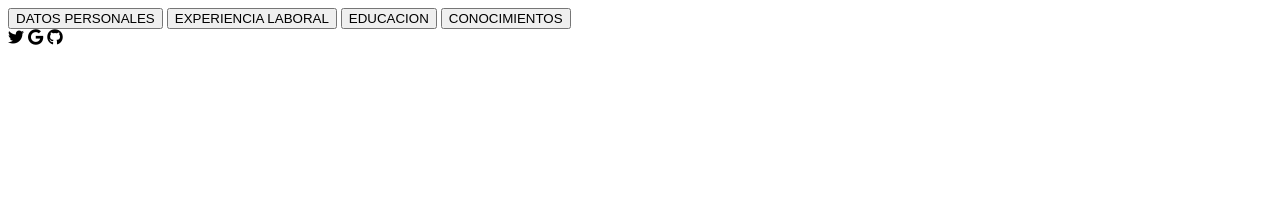
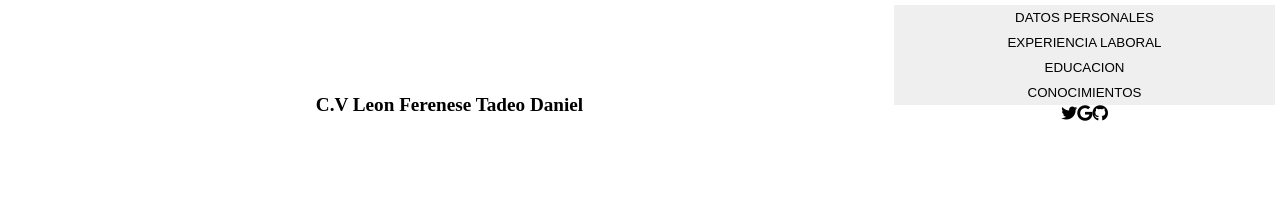
Before and after one commit to TadeoLeonFerenese/Tarea-CV, a plain HTML site: page public/index.html in a window 1280 px wide. Drawn offline with Linux system fonts and the light colour scheme.

Commit message:
le falta bocha

```diff
--- a/public/index.html
+++ b/public/index.html
@@ -14,12 +14,15 @@
   </head>
   <body>
     <header class="container">
-
+      <section class="sectionHeader">
+        <img class="imgheader" src="" alt="">
+        <h1 class="h1header">C.V Leon Ferenese Tadeo Daniel</h1>
+      </section>
       <nav class="navbar">
-        <button>DATOS PERSONALES</button>
-        <button>EXPERIENCIA LABORAL</button>
-        <button>EDUCACION</button>
-        <button>CONOCIMIENTOS</button>
+        <button class="buttonNav">DATOS PERSONALES</button>
+        <button class="buttonNav">EXPERIENCIA LABORAL</button>
+        <button class="buttonNav">EDUCACION</button>
+        <button class="buttonNav">CONOCIMIENTOS</button>
         <section class="sectionNav">
           <i class="gg-facebook"></i>
           <i class="fab fa-twitter"></i>
@@ -27,7 +30,6 @@
           <i class="fab fa-github"></i>
         </section>
       </nav>
-      <div class="div-nav"></div>
     </header>
   </body>
 </html>
--- a/public/styles.css
+++ b/public/styles.css
@@ -1,4 +1,56 @@
-h1 {
-  color: blue;
-  font-family: Cambria, Cochin, Georgia, Times, "Times New Roman", serif;
+* {
+  box-sizing: border-box;
+  margin: 0;
+  padding: 0;
 }
+
+:root {
+  --color-red:red;
+  --color-blue:blue;
+  --color-yellow:yellow;
+  --color-coral:coral;
+  --color-gris: rgb(90, 90, 90);
+}
+
+.container {
+  display: flex;
+  padding: 5px;
+}
+
+.sectionHeader {
+  display: flex;
+  flex-direction: column;
+  justify-content: center;
+  align-items: center;
+  width: 70%;
+  min-height: 200px;
+}
+
+.imgheader {
+border-radius: 25px;
+}
+
+.h1header {
+  font-size: larger;
+}
+
+.navbar {
+  display: flex;
+  flex-direction: column;
+  width: 30%;
+}
+
+.buttonNav {
+  width: 100%;
+  padding: 5px;
+  cursor: pointer;
+  border: none;
+}
+
+.sectionNav {
+  display: flex;
+  flex-direction: row;
+  width: 100%;
+  justify-content: center;
+  align-items: center;
+}
```
